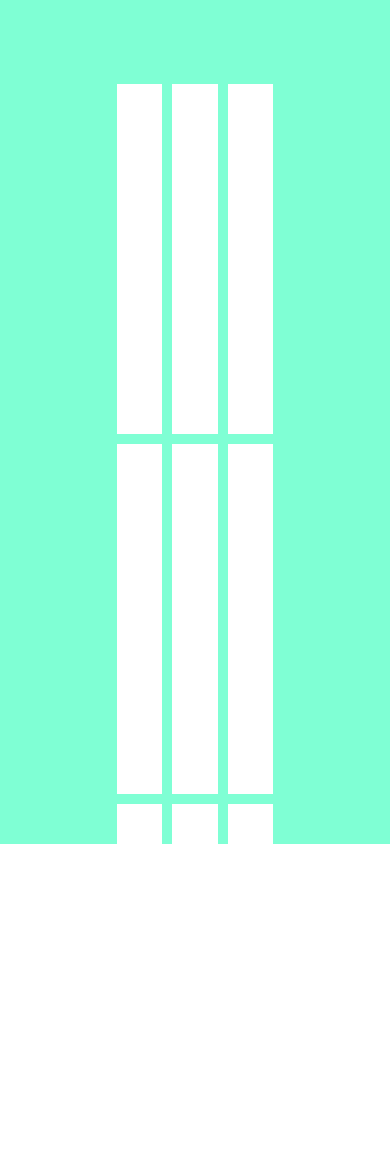
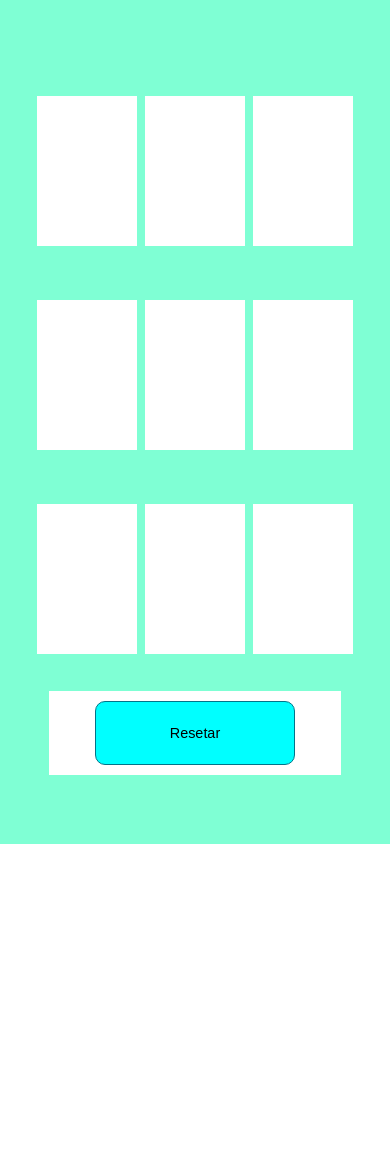
Before and after one commit to Marcosdesantana/Jogo_da_velha, a plain HTML site: page index.html in a window 390 px wide. After the commit the page ends 844 px from the top, so only its background shows below. Drawn offline with Linux system fonts and the light colour scheme.

Commit message:
finalizando o layout
e adicionando o botão reset

```diff
--- a/estilo/style.css
+++ b/estilo/style.css
@@ -15,20 +15,88 @@
 }
 
 .jogo{
-    background-color: aquamarine;
     width: 40%;
-    height: 80%;
-    display: grid;
-    grid-template-columns: repeat(3 , 1fr);
-    grid-template-rows: repeat(3 , 1fr);
-    gap:10px;
+    height: 60%;
+    display: flex;
+    flex-direction: column;
 }
 
 div{
-   background-color: white;
    display: flex;
    justify-content: center;
    align-items: center;
-   height:350px;
+   height:200px;
+   width: 200px;
+
 
 }
+
+.alinhar{
+    display: flex;
+    width: 100%;
+    margin:5px;
+}
+
+#celulas{
+   margin:5px;
+   background-color:white;
+   height:200px;
+   width: 200px;
+}
+
+.painel{
+    background-color:white;
+    width: 61%;
+    height: 10%;
+    margin-top: 10px;
+}
+
+#resetar{
+    padding: 10px;
+    border-radius: 10px;
+    width: 350px;
+    height: 75%;
+    background-color: aqua;
+    outline: none;
+    border: 1px solid rgb(3, 116, 136);
+    font-size: 0.3em;
+}
+
+@media screen and (max-width:992px) {
+
+    .jogo{
+        width: 90%;
+        height: 100%;
+
+    }
+
+    #celulas{
+      max-height:150px;
+      width: 100px;
+      margin: 4px;
+    }
+
+    .alinhar{
+        margin: 2px;
+    }
+
+    #principal{
+        font-size: 3em;
+    }
+
+    .painel{
+        background-color:white;
+        width: 83%;
+        height: 10%;
+    }
+
+    #resetar{
+       padding: 10px;
+       border-radius: 10px;
+       width: 200px;
+       background-color: aqua;
+       outline: none;
+       border: 1px solid rgb(3, 116, 136);
+       }
+
+}
--- a/index.html
+++ b/index.html
@@ -9,15 +9,24 @@
 <body>
         <section id="principal">
             <div class="jogo">
-                <div onclick="receber_valor(0) , receber_letra(0)" class="divi_1"></div>
-                <div onclick="receber_valor(1) , receber_letra(1)" class="divi_2"></div>
-                <div onclick="receber_valor(2) , receber_letra(2)" class="divi_3"></div>
-                <div onclick="receber_valor(3) , receber_letra(3)" class="divi_4"></div>
-                <div onclick="receber_valor(4) , receber_letra(4)" class="divi_5"></div>
-                <div onclick="receber_valor(5) , receber_letra(5)" class="divi_6"></div>
-                <div onclick="receber_valor(6) , receber_letra(6)" class="divi_7"></div>
-                <div onclick="receber_valor(7) , receber_letra(7)" class="divi_8"></div>
-                <div onclick="receber_valor(8) , receber_letra(8)" class="divi_9"></div>
+                <div class="alinhar">
+                    <div id="celulas" onclick="receber_valor(0) , receber_letra(0)" class="divi_1"></div>
+                    <div id="celulas" onclick="receber_valor(1) , receber_letra(1)" class="divi_2"></div>
+                    <div id="celulas" onclick="receber_valor(2) , receber_letra(2)" class="divi_3"></div>
+                </div>
+                <div class="alinhar">
+                    <div id="celulas" onclick="receber_valor(3) , receber_letra(3)" class="divi_4"></div>
+                    <div id="celulas" onclick="receber_valor(4) , receber_letra(4)" class="divi_5"></div>
+                    <div id="celulas" onclick="receber_valor(5) , receber_letra(5)" class="divi_6"></div>
+                </div>
+                <div class="alinhar">
+                    <div id="celulas" onclick="receber_valor(6) , receber_letra(6)" class="divi_7"></div>
+                    <div id="celulas" onclick="receber_valor(7) , receber_letra(7)" class="divi_8"></div>
+                    <div id="celulas" onclick="receber_valor(8) , receber_letra(8)" class="divi_9"></div>
+                </div>
+                <div class="painel">
+                    <button id="resetar" onclick="resetar()">Resetar</button>
+                </div>
             </div>
         </section>
 
--- a/scripts/script.js
+++ b/scripts/script.js
@@ -160,3 +160,14 @@ function receber_letra(id){
         divi7.innerHTML = '' ; divi8.innerHTML = '' ; divi9.innerHTML = ''
     }
 }
+
+function resetar(){
+    vetor = []
+    for(let c = 0 ; c < 9; c++){
+        vetor[c] = 3
+    }
+        divi1.innerHTML = '' ; divi2.innerHTML = '' ; divi3.innerHTML = ''
+        divi4.innerHTML = '' ; divi5.innerHTML = '' ; divi6.innerHTML = ''
+        divi7.innerHTML = '' ; divi8.innerHTML = '' ; divi9.innerHTML = ''
+
+}
```
